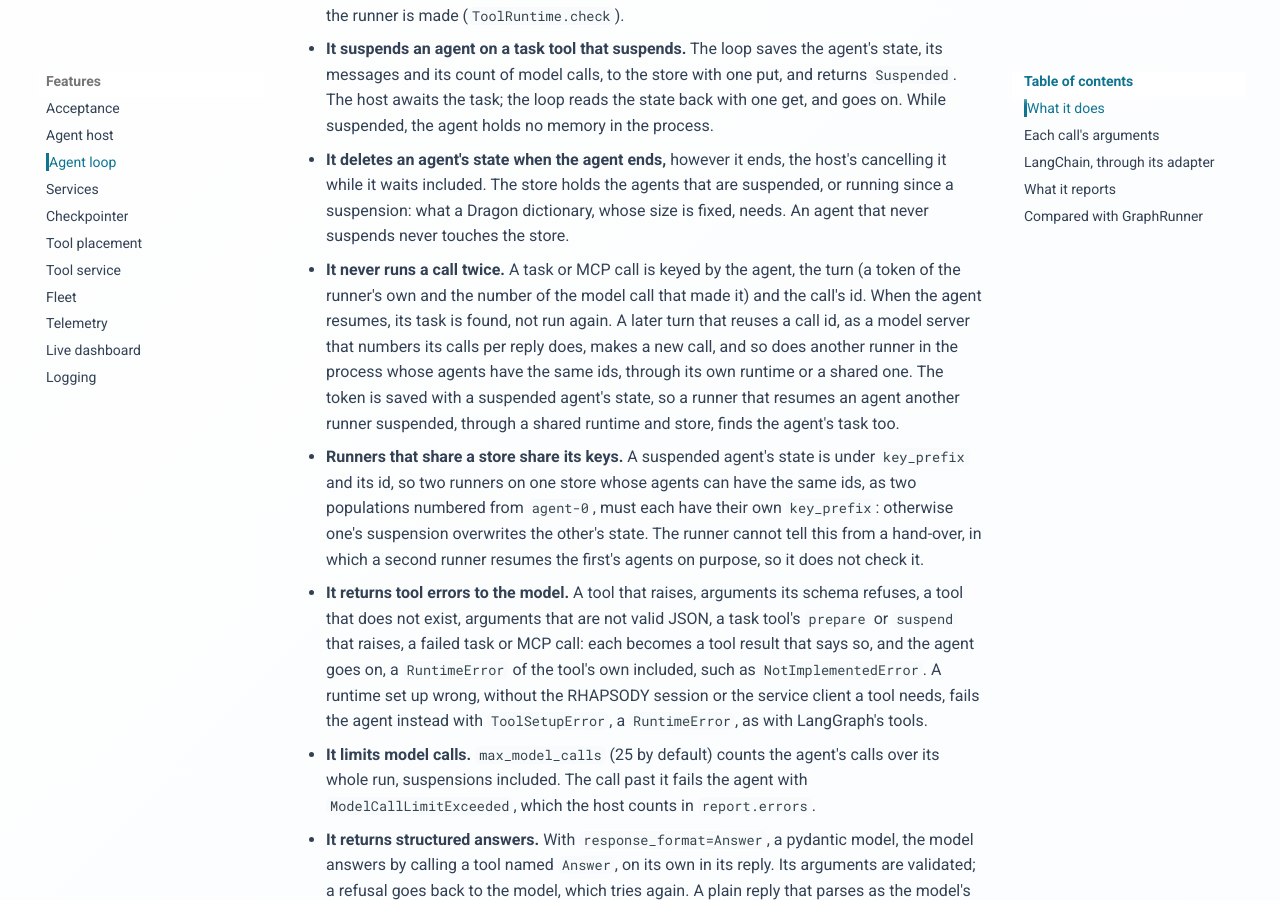
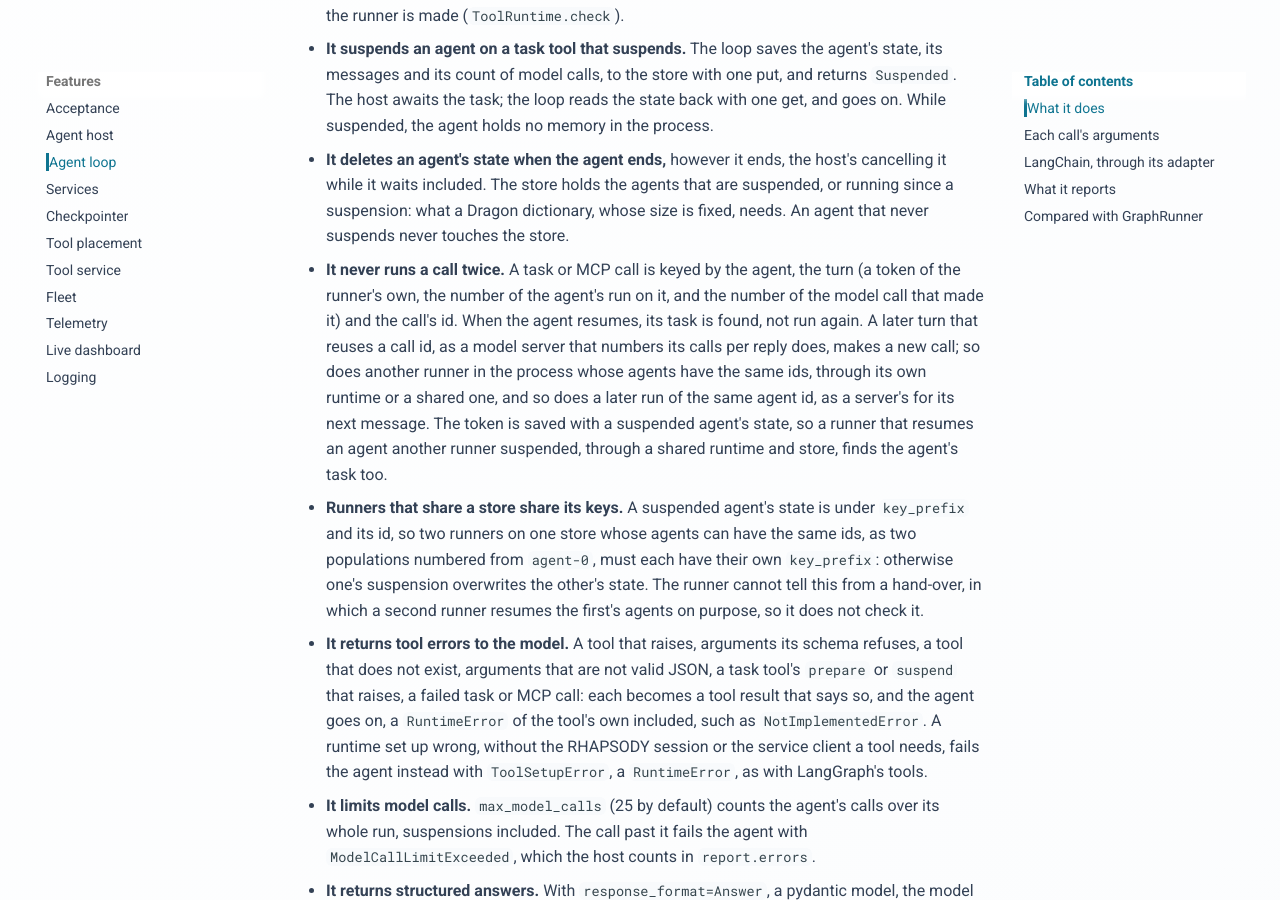
Before and after one commit to stride-research/flowgentic, an MkDocs documentation site: the page built from docs/features/agent-loop.md, in a window 1280 px wide and 900 px high, scrolled down 1769 px. Built offline with MkDocs 1.6.1 and Material for MkDocs 9.7.7, drawn with Linux system fonts in a browser that asks for light colours; comment, search, counter and statistics services are not loaded.

Commit message:
Key each run of a LoopRunner agent's tool calls apart
The loop keyed a tool call by the agent, the runner's token, the model
call's number and the call's id. The same agent id run again on one
runner, as a server runs one logical agent per message, gave the same
keys: with a model server that numbers its calls per reply, a later run
found the earlier run's tasks, and the tool service its calls, and got
their results instead of making new calls.

The token now carries the number of the agent's run on the runner. It is
saved with a suspended agent's state, as before, so a resume finds the
run's tasks.

```diff
--- a/docs/features/agent-loop.md
+++ b/docs/features/agent-loop.md
@@ -93,14 +93,15 @@ on a laptop.
   whose size is fixed, needs. An agent that never suspends never touches the
   store.
 - **It never runs a call twice.** A task or MCP call is keyed by the agent, the
-  turn (a token of the runner's own and the number of the model call that
-  made it) and the call's id. When the agent resumes, its task is found, not
-  run again. A later turn that reuses a call id, as a model server that
-  numbers its calls per reply does, makes a new call, and so does another
-  runner in the process whose agents have the same ids, through its own
-  runtime or a shared one. The token is saved with a suspended agent's state,
-  so a runner that resumes an agent another runner suspended, through a
-  shared runtime and store, finds the agent's task too.
+  turn (a token of the runner's own, the number of the agent's run on it, and
+  the number of the model call that made it) and the call's id. When the
+  agent resumes, its task is found, not run again. A later turn that reuses a
+  call id, as a model server that numbers its calls per reply does, makes a
+  new call; so does another runner in the process whose agents have the same
+  ids, through its own runtime or a shared one, and so does a later run of the
+  same agent id, as a server's for its next message. The token is saved with
+  a suspended agent's state, so a runner that resumes an agent another runner
+  suspended, through a shared runtime and store, finds the agent's task too.
 - **Runners that share a store share its keys.** A suspended agent's state is
   under `key_prefix` and its id, so two runners on one store whose agents can
   have the same ids, as two populations numbered from `agent-0`, must each
```
Also changed, not shown: 2 other files.
